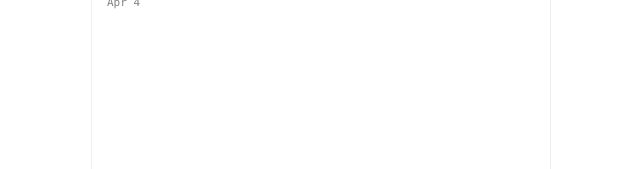
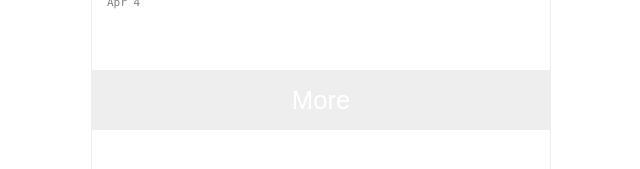
Before and after one commit to BusyCranis/vue-stargram, a Vue app in the folder vuestagram/: page / in a window 1280 px wide. Shown: the part 1810-1979 px from the top of the page, without its empty margins (319-959 px from the left). Built offline with nearby package versions, Linux system fonts and the light colour scheme; a small style sheet from the web is missing.

Commit message:
💄 Update to UI - Cancel

```diff
--- a/vuestagram/src/App.vue
+++ b/vuestagram/src/App.vue
@@ -1,7 +1,7 @@
 <template>
   <div class="header">
     <ul class="header-button-left">
-      <li>Cancel</li>
+      <li @click="step = 0">Cancel</li>
     </ul>
     <ul class="header-button-right">
       <li v-if="step == 0" @click="step = 3">MyPage</li>
@@ -202,7 +202,7 @@ ul {
   cursor: pointer;
 }
 .btn-more {
-  background-color: white;
+  background-color: #eee;
 }
 button {
   margin-top: 50px;
```
